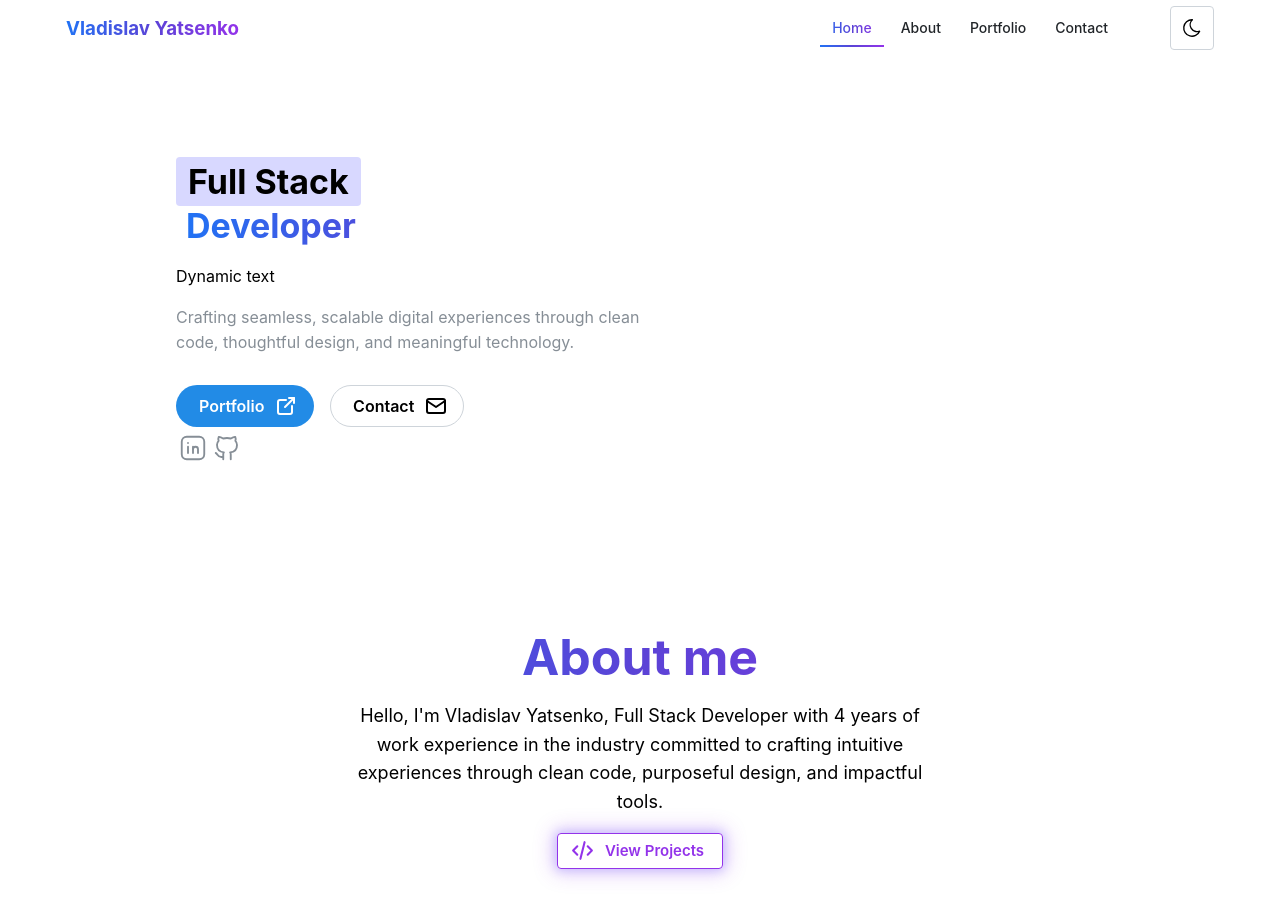
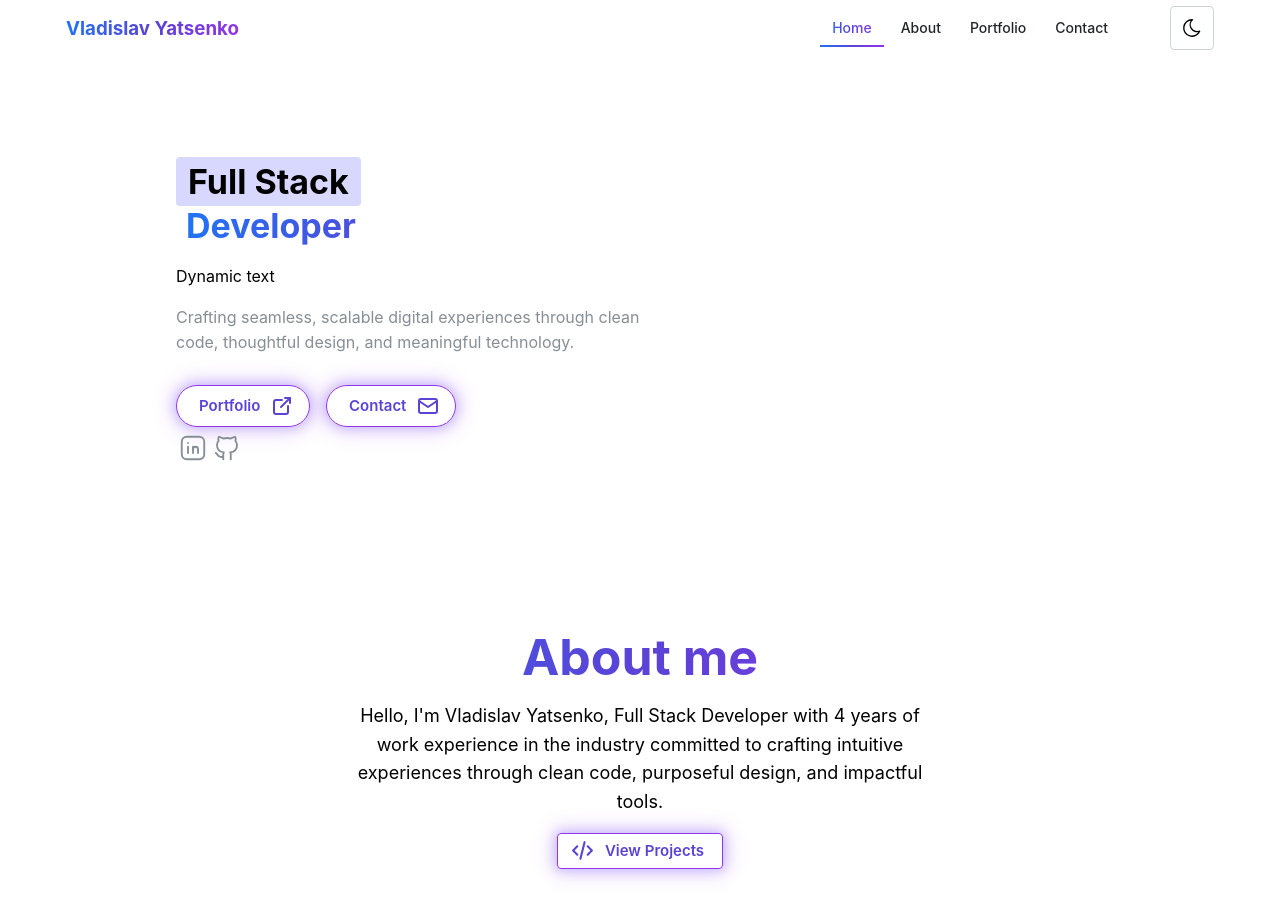
Before and after one commit to vyatsenk0/my-portfolio, a React (Vite) app: page / in a window 1280 px wide. Shown: the top 899 px of the page. Built offline with nearby package versions, Linux system fonts and the light colour scheme.

Commit message:
style: About btn color, scale, Home className changed

```diff
--- a/src/components/About.module.css
+++ b/src/components/About.module.css
@@ -14,7 +14,7 @@
 
 .viewProjectsButton {
   background: transparent !important;
-  color: #9333ea !important;
+  color: #5b43d6 !important;
   border: 1px solid #9333ea !important;
   font-size: 15px !important;
   transition: transform 150ms ease, box-shadow 150ms ease;
@@ -23,9 +23,9 @@
 }
 
 .viewProjectsButton:hover {
-  transform: scale(1.05);
+  transform: scale(1.1);
   background: transparent !important;
-  color: #9333ea !important;
+  color: #5b43d6 !important;
 }
 
 .cardLink {
--- a/src/components/Home.jsx
+++ b/src/components/Home.jsx
@@ -27,11 +27,11 @@ export default function Home() {
 
           {/* LINKS */}
           <Group mt={30}>
-            <Button radius="xl" size="md" className={classes.icon} rightSection={<IconExternalLink />}
+            <Button radius="xl" size="md" className={classes.links} rightSection={<IconExternalLink />}
                     component="a" href="#portfolio">
               Portfolio
             </Button>
-            <Button variant="default" radius="xl" size="md" className={classes.icon} rightSection={<IconMail />}
+            <Button variant="default" radius="xl" size="md" className={classes.links} rightSection={<IconMail />}
                     component="a" href="#contact">
               Contact
             </Button>
```
